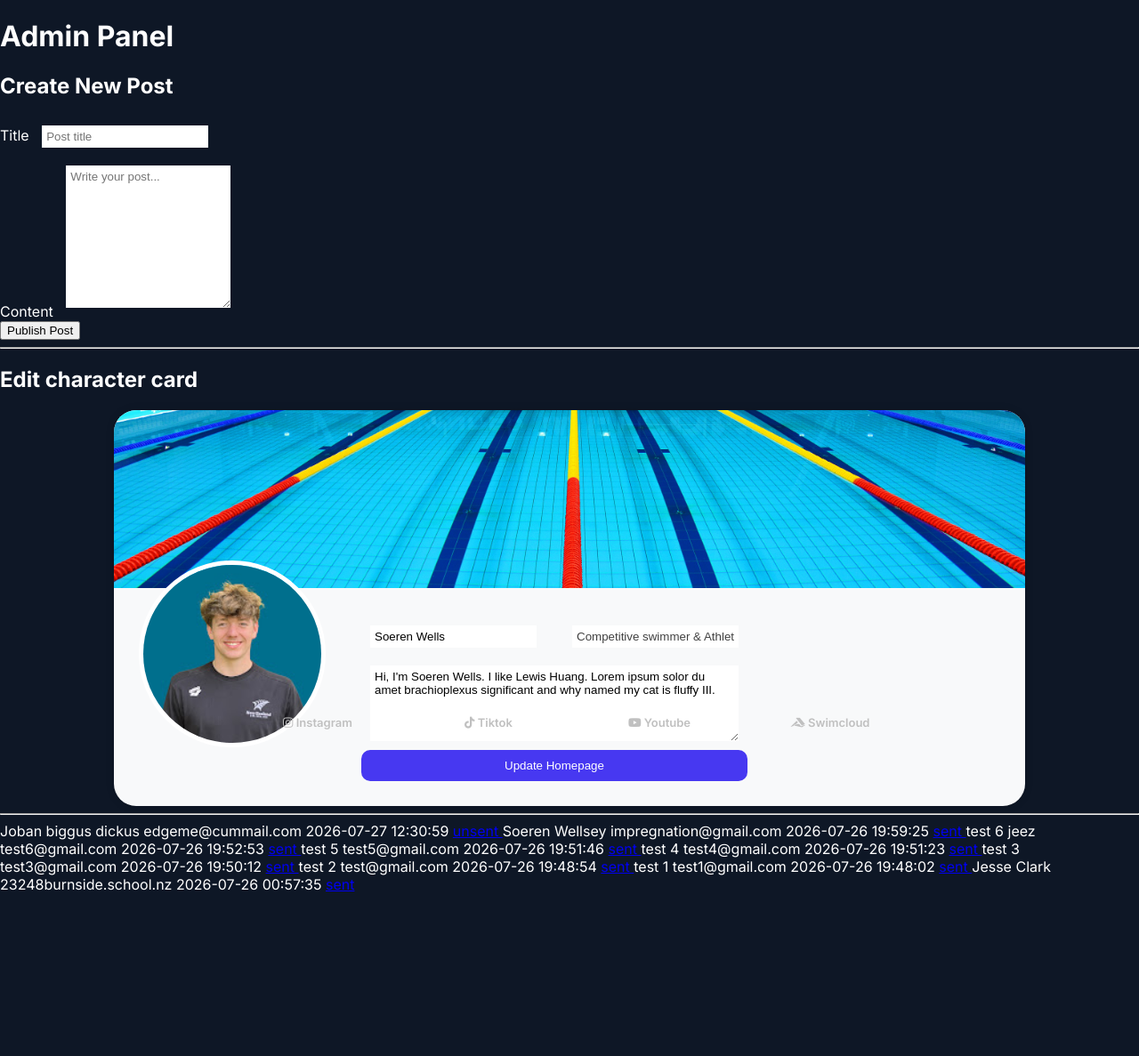
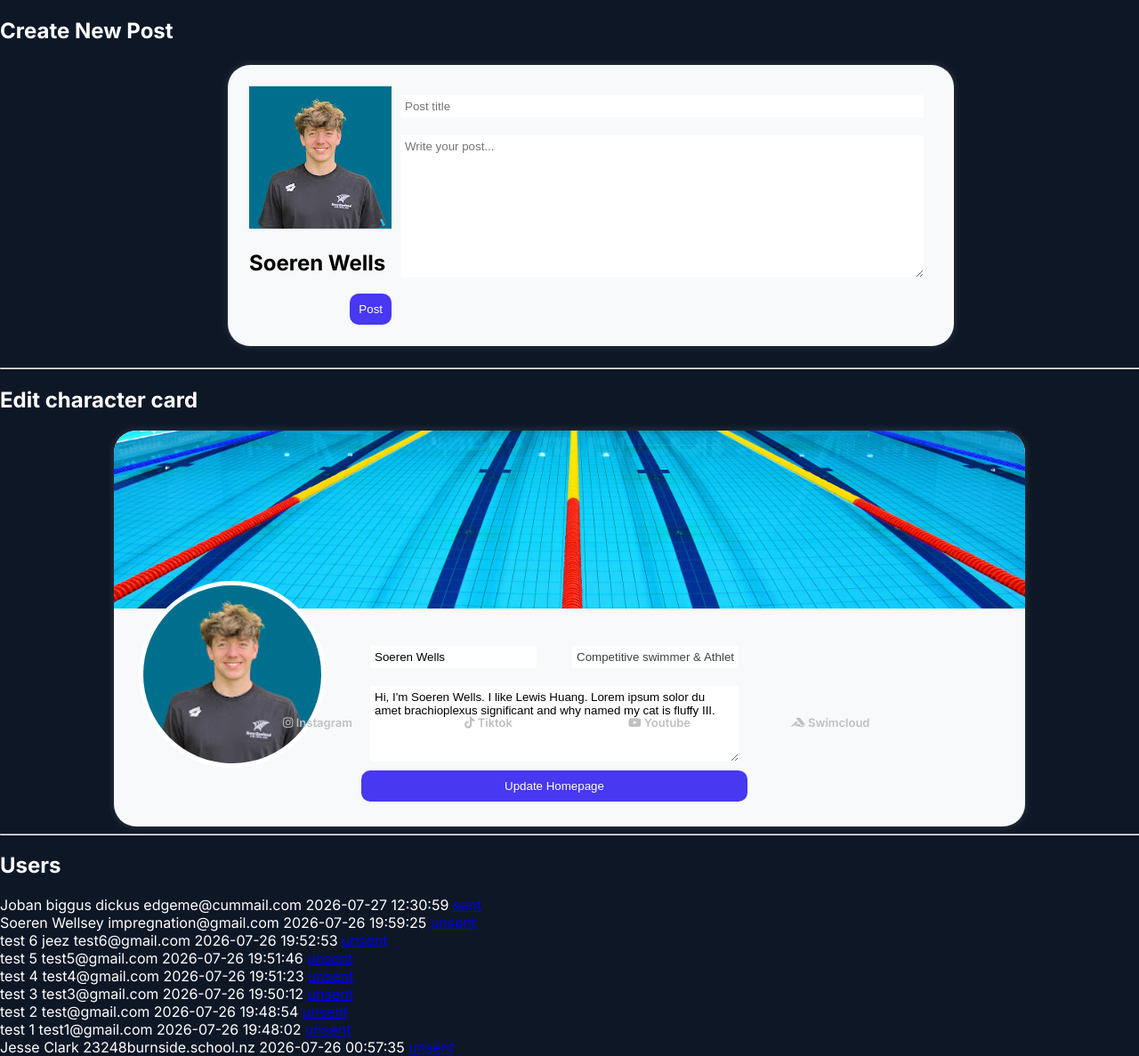
Before and after one commit to MooseZ690/soeren, a Flask app: page /admin in a window 1280 px wide. Shown: the part 74-1261 px from the top of the page at 89% size. Before the commit the page ends 1076 px from the top, so only its background shows below. Run offline with Flask 3, Linux system fonts and the light colour scheme; a user stored in the database is signed in; data comes from the database, SQL or seed files in the repository; both versions use the stored data as it was after the commit.

Commit message:
formatted admin post

```diff
--- a/app.py
+++ b/app.py
@@ -45,10 +45,11 @@ def execute_db(query, args=()):
 
 @app.route("/")
 def home():
+    message = request.args.get("message")
     posts="SELECT * FROM posts ORDER BY time DESC;"
     posts=query_db(posts)
     content = load_content()
-    return render_template("home.html", content=content, posts=posts)
+    return render_template("home.html", content=content, posts=posts, message=message)
 
 @app.route("/contact")
 def contact():
@@ -120,5 +121,26 @@ def toggle_sent(id):
 
     return redirect(request.referrer or "/")
 
+@app.route("/sendemail", methods=["GET", "POST"])
+def sendemail():
+    if request.method == "POST":
+        name = request.form['name']
+        email = request.form['email']
+
+        existing_user = query_db(
+            "SELECT * FROM users WHERE email = ?",
+            (email,),
+            one=True
+        )
+
+        if existing_user:
+            return redirect(url_for("contact"))
+
+        execute_db(
+            "INSERT INTO users (name, email, sent) VALUES (?, ?, 0)",
+            (name, email)
+        )
+    return redirect(url_for("home", message=True))
+
 if __name__ == "__main__":
     app.run(debug=True)
--- a/data/content.json
+++ b/data/content.json
@@ -1,5 +1,4 @@
 {
-  "hero_title": "BORN FOR VICTORY.",
   "name": "Soeren Wells",
   "subheading": "Competitive swimmer & Athlete coach",
   "description": "Hi, I'm Soeren Wells. I like Lewis Huang. Lorem ipsum solor du amet brachioplexus significant and why named my cat is fluffy III. "
--- a/static/components.css
+++ b/static/components.css
@@ -119,3 +119,39 @@
     text-align: center;
     font-weight: 700;
 }
+
+.message {
+    position: absolute;
+    top: 50%;
+    left: 50%;
+    transform: translate(-50%, -50%);
+    background-color: white;
+    border-radius: 16px;
+    padding: 32px 28px 12px 28px;
+    max-width: 360px;
+    width: 90%;
+    box-shadow: 0 20px 40px rgba(0, 0, 0, 0.15);
+    text-align: center;
+    font-family: system-ui, -apple-system, sans-serif;
+    cursor: pointer;
+}
+
+.contact input{
+    border-radius: 15px;
+    padding: 10px;
+}
+
+.contact {
+    position: absolute;
+    top: 45%;
+    left: 50%;
+    transform: translate(-50%, -50%);
+    text-align:center;
+    color:var(--font-color-1);
+    padding: 12px;
+}
+
+.new-post-text {
+    display: flex;
+    flex-direction: column;
+}
--- a/static/global.css
+++ b/static/global.css
@@ -35,7 +35,7 @@ body {
 }
 
 .box {
-    box-shadow: 0 0 10px rgba(0, 0, 0, 0.15);
+    box-shadow: 0 0 10px rgba(255, 255, 255, 0.15);
     border-radius: 25px;
 }
 
--- a/templates/admin.html
+++ b/templates/admin.html
@@ -1,31 +1,24 @@
 {% extends 'base.html' %}
 {% block body %}
 <div class="admin-main">
-    <h1>Admin Panel</h1>
-
-
     <h2>Create New Post</h2>
 
     <form method="POST">
-
-        <input type="hidden" name="action" value="newpost">
-
-        <label>Title</label>
+        <div class="box post">
+            <div class="post-who">
+                <img src="/static/profilepic.jpg">
+                <h2 style="color:black;">{{ content['name'] }}</h2>
+            </div>
+            <div class="new-post-text">
                 <input type="text" name="title" placeholder="Post title" required>
-
-        <br>
-
-        <label>Content</label>
                 <textarea name="content" rows="10" placeholder="Write your post..." required></textarea>
-
-        <br>
-
-        <button type="submit">
-            Publish Post
+            </div>
+            <button class="button-submit" style="margin-left: auto;" type="submit">
+                Post
             </button>
+        </div>
 
     </form>
-
 
     <hr>
 
@@ -60,17 +53,20 @@
 
     <hr>
 
+    <h2>Users</h2>
+
     {% for user in users %}
     {{ user['name'] }}
     {{ user['email'] }}
     {{ user['time'] }}
     <a href="{{ url_for('toggle_sent', id=user['id']) }}">
         {% if user['sent'] == 0 %}
+        unsent
+        {% elif user['sent'] == 1 %}
         sent
-            {% elif user['sent'] == 1 %}
-                unsent
         {% endif %}
     </a>
+    <br>
     {% endfor %}
 
 </div>
--- a/templates/base.html
+++ b/templates/base.html
@@ -16,9 +16,9 @@
 
 <div class="header">
 
-    <div class="title-bar">
+    <a style="color:var(--font-color-1); text-decoration:none;" class="title-bar" href="/">
         Soeren Wells
-    </div>
+    </a>
 
     <div class="navbar">
 
```
Also changed, not shown: templates/contact.html (+7 -7 lines), templates/home.html (+8 -2 lines), templates/login.html (+11 -6 lines), data/database.db. Lines whose indentation alone changed are shown as unchanged.
